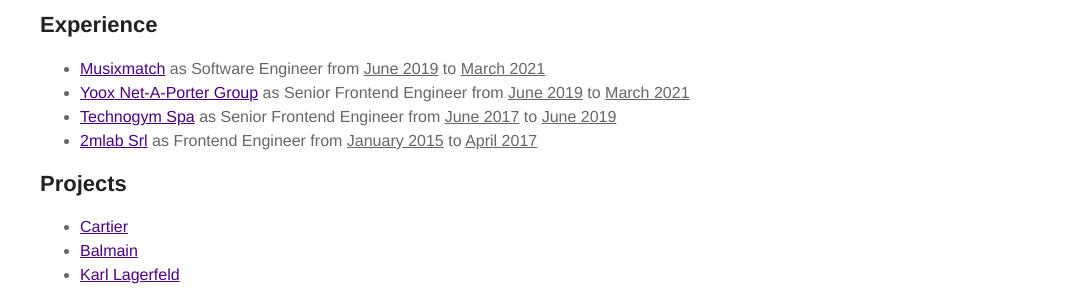
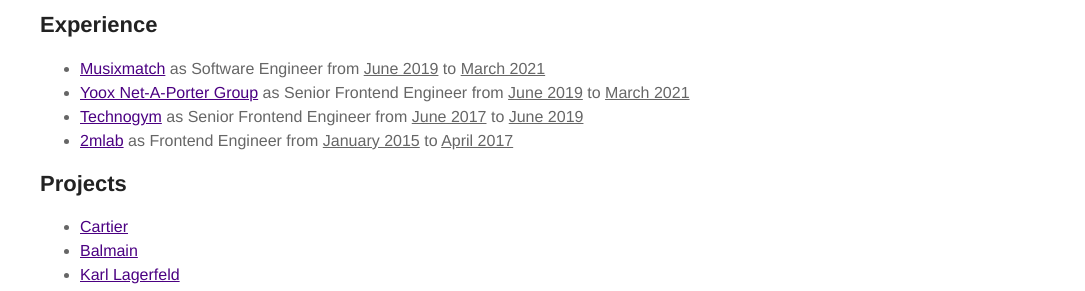
Before and after one commit to alexghirelli/alexghirelli.github.io, a Jekyll site: the page built from about.md, in a window 1280 px wide. Shown: the part 1200-1491 px from the top of the page, without its empty margins (195-1280 px from the left). Built offline with Jekyll 4.4.1, drawn with Linux system fonts in a browser that asks for light colours.

Commit message:
Update about.md

```diff
--- a/about.md
+++ b/about.md
@@ -27,10 +27,10 @@
 <h2>Experience</h2>
 
 <ul>
-	<li><a href="https://www.musixmatch.com" target="_blank"><b>Musixmatch</b></a> as <b>Software Engineer</b> from <u>June 2019</u> to <u>March 2021</u></li>
-	<li><a href="https://www.ynap.com" target="_blank"><b>Yoox Net-A-Porter Group</b></a> as <b>Senior Frontend Engineer</b> from <u>June 2019</u> to <u>March 2021</u></li>
-	<li><a href="https://www.technogym.com" target="_blank"><b>Technogym Spa</b></a> as <b>Senior Frontend Engineer</b> from <u>June 2017</u> to <u>June 2019</u></li>
-	<li><a href="https://www.2mlab.it" target="_blank"><b>2mlab Srl</b></a> as <b>Frontend Engineer</b> from <u>January 2015</u> to <u>April 2017</u></li>
+	<li><a href="https://www.musixmatch.com" target="_blank" rel="nofollow"><b>Musixmatch</b></a> as <b>Software Engineer</b> from <u>June 2019</u> to <u>March 2021</u></li>
+	<li><a href="https://www.ynap.com" target="_blank" rel="nofollow"><b>Yoox Net-A-Porter Group</b></a> as <b>Senior Frontend Engineer</b> from <u>June 2019</u> to <u>March 2021</u></li>
+	<li><a href="https://www.technogym.com" target="_blank" rel="nofollow"><b>Technogym</b></a> as <b>Senior Frontend Engineer</b> from <u>June 2017</u> to <u>June 2019</u></li>
+	<li><a href="http://www.2mlab.com" target="_blank" rel="nofollow"><b>2mlab</b></a> as <b>Frontend Engineer</b> from <u>January 2015</u> to <u>April 2017</u></li>
 </ul>
 
 <h2>Projects</h2>
```
